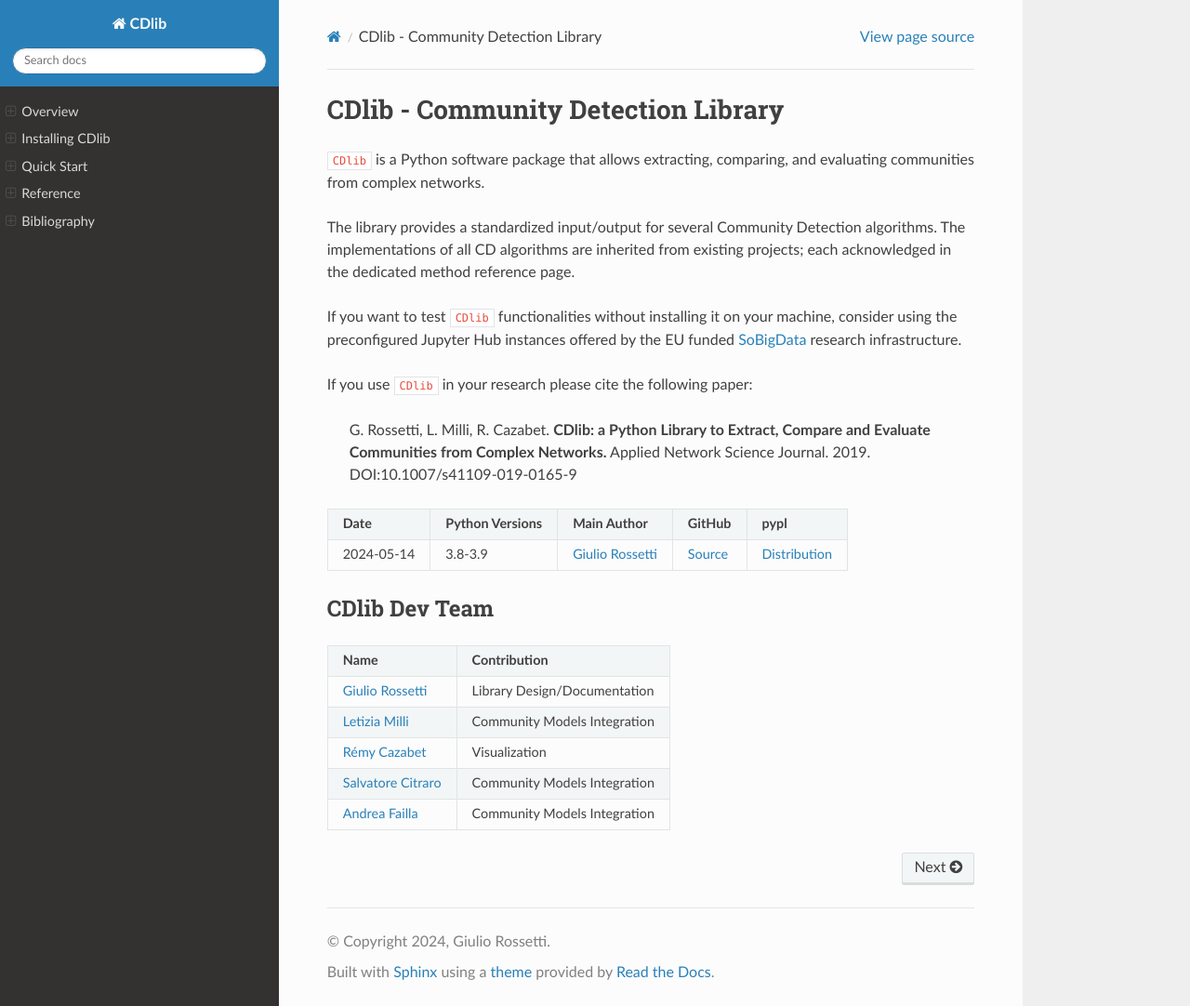
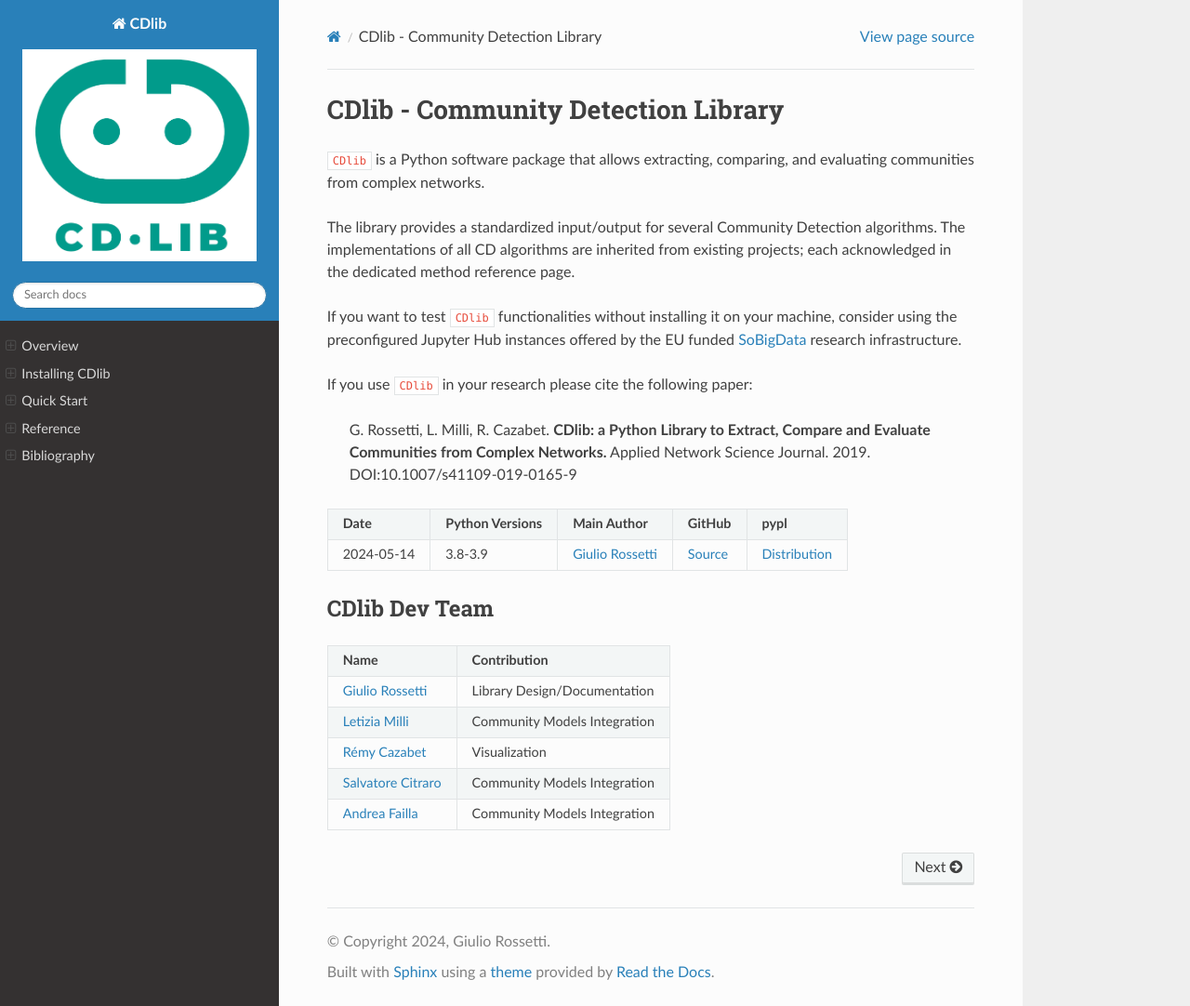
Before and after one commit to GiulioRossetti/cdlib, a Sphinx documentation site: the page built from docs/index.rst, in a window 1280 px wide and 1082 px high. Shown: the whole window at 93% size. Built offline with Sphinx 7.4.7 and the Read the Docs theme 2.0.0, drawn with Linux system fonts in a browser that asks for light colours.

Commit message:
:memo: logo

```diff
--- a/docs/conf.py
+++ b/docs/conf.py
@@ -129,6 +129,8 @@
 #
 #html_theme = 'alabaster'
 
+html_logo = "cdlib_new.png"
+
 # Add any paths that contain custom static files (such as style sheets) here,
 # relative to this directory. They are copied after the builtin static files,
 # so a file named "default.css" will overwrite the builtin "default.css".
```
